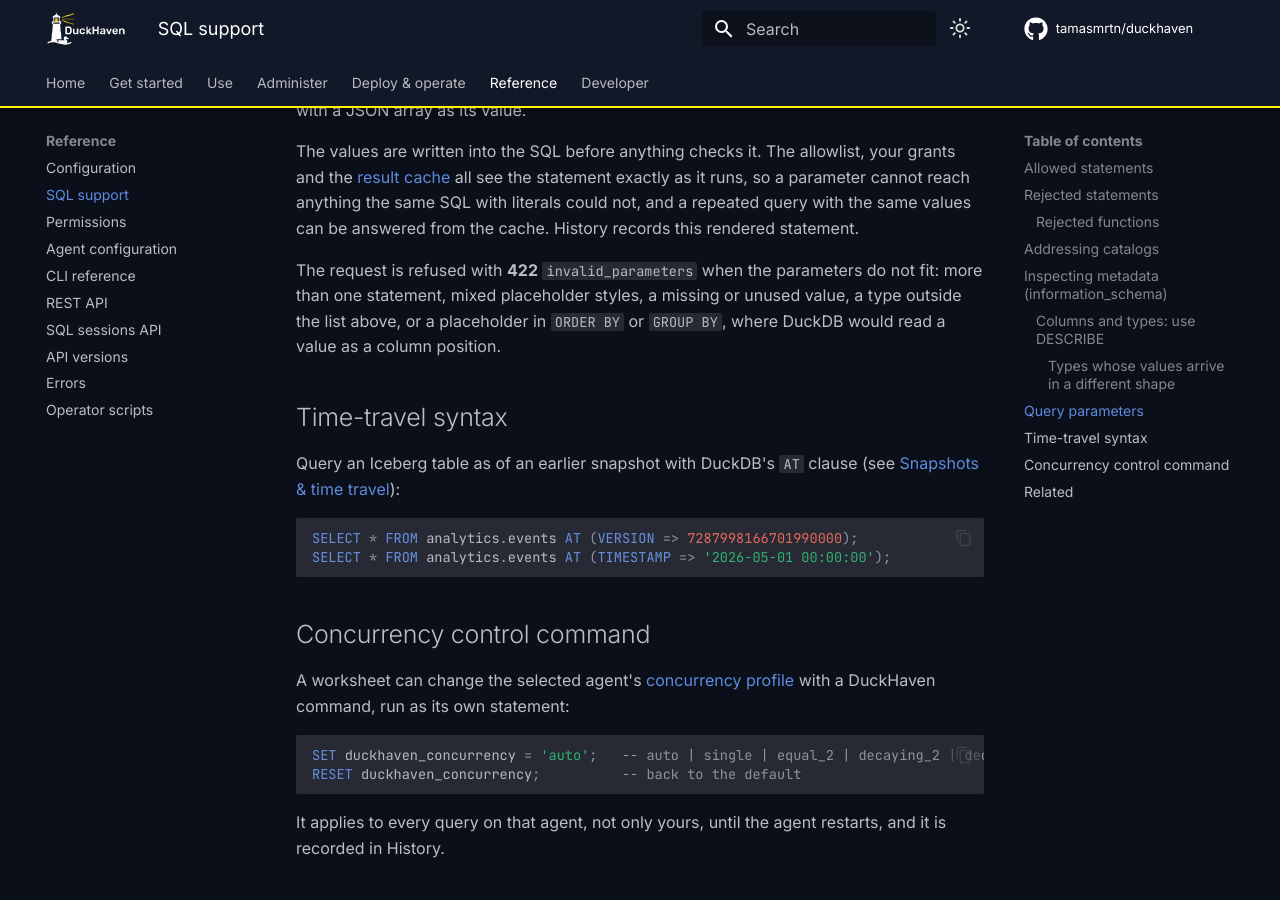
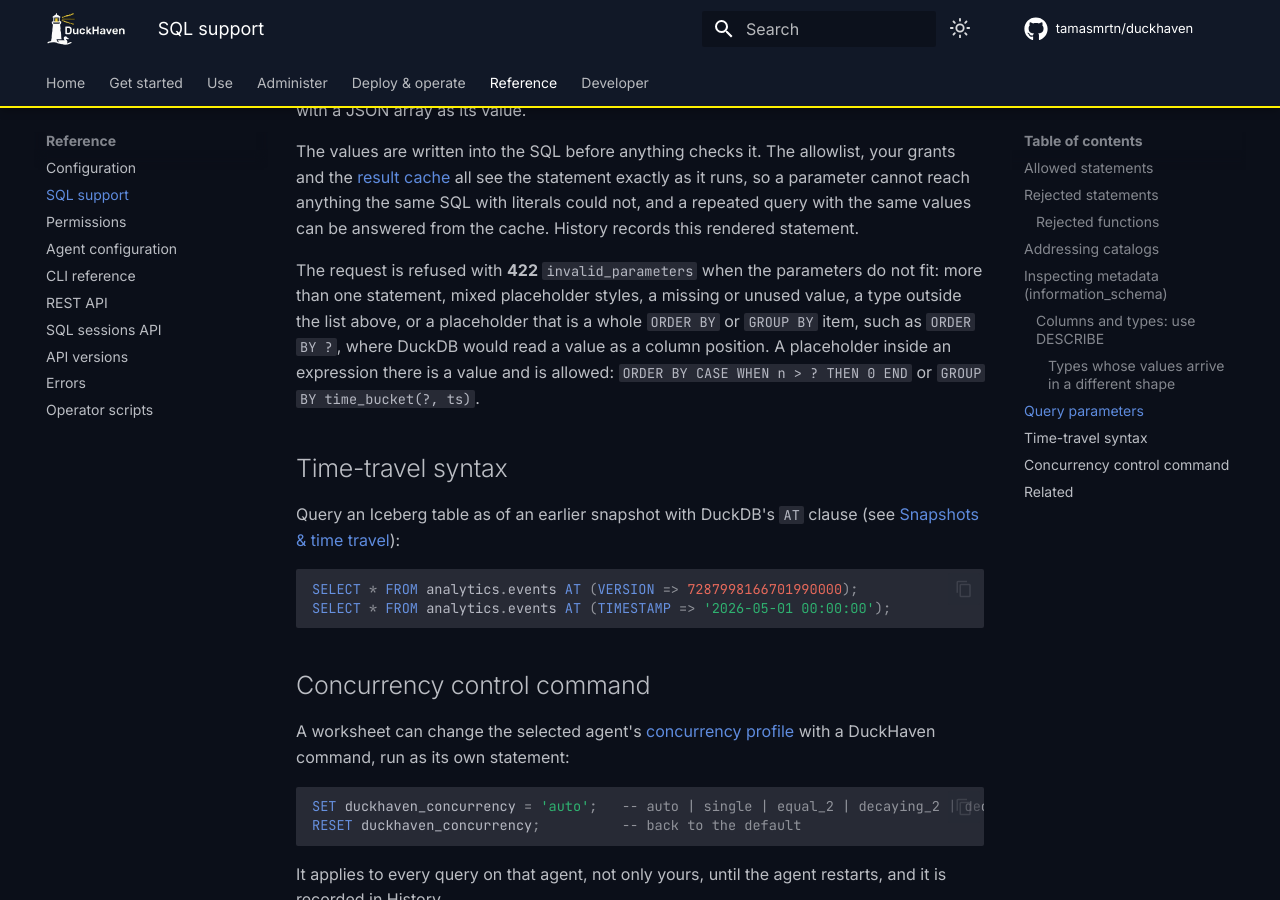
Before and after one commit to tamasmrtn/duckhaven, an MkDocs documentation site: the page built from docs/reference/sql-support.md, in a window 1280 px wide and 900 px high, scrolled down 7707 px. Built offline with MkDocs 1.6.1 and Material for MkDocs 9.7.7, drawn with Linux system fonts in a browser that asks for light colours; comment, search, counter and statistics services are not loaded.

Commit message:
docs(reference): say which placeholders GROUP BY and ORDER BY refuse
Signed-off-by: tmrtn <martontam@gmail.com>

```diff
--- a/docs/reference/sql-support.md
+++ b/docs/reference/sql-support.md
@@ -246,8 +246,10 @@
 cache. History records this rendered statement.
 
 The request is refused with **422** `invalid_parameters` when the parameters do not fit: more than one statement, mixed
-placeholder styles, a missing or unused value, a type outside the list above, or a placeholder in `ORDER BY` or
-`GROUP BY`, where DuckDB would read a value as a column position.
+placeholder styles, a missing or unused value, a type outside the list above, or a placeholder that is a whole
+`ORDER BY` or `GROUP BY` item, such as `ORDER BY ?`, where DuckDB would read a value as a column position. A
+placeholder inside an expression there is a value and is allowed: `ORDER BY CASE WHEN n > ? THEN 0 END` or
+`GROUP BY time_bucket(?, ts)`.
 
 ## Time-travel syntax
 
```
